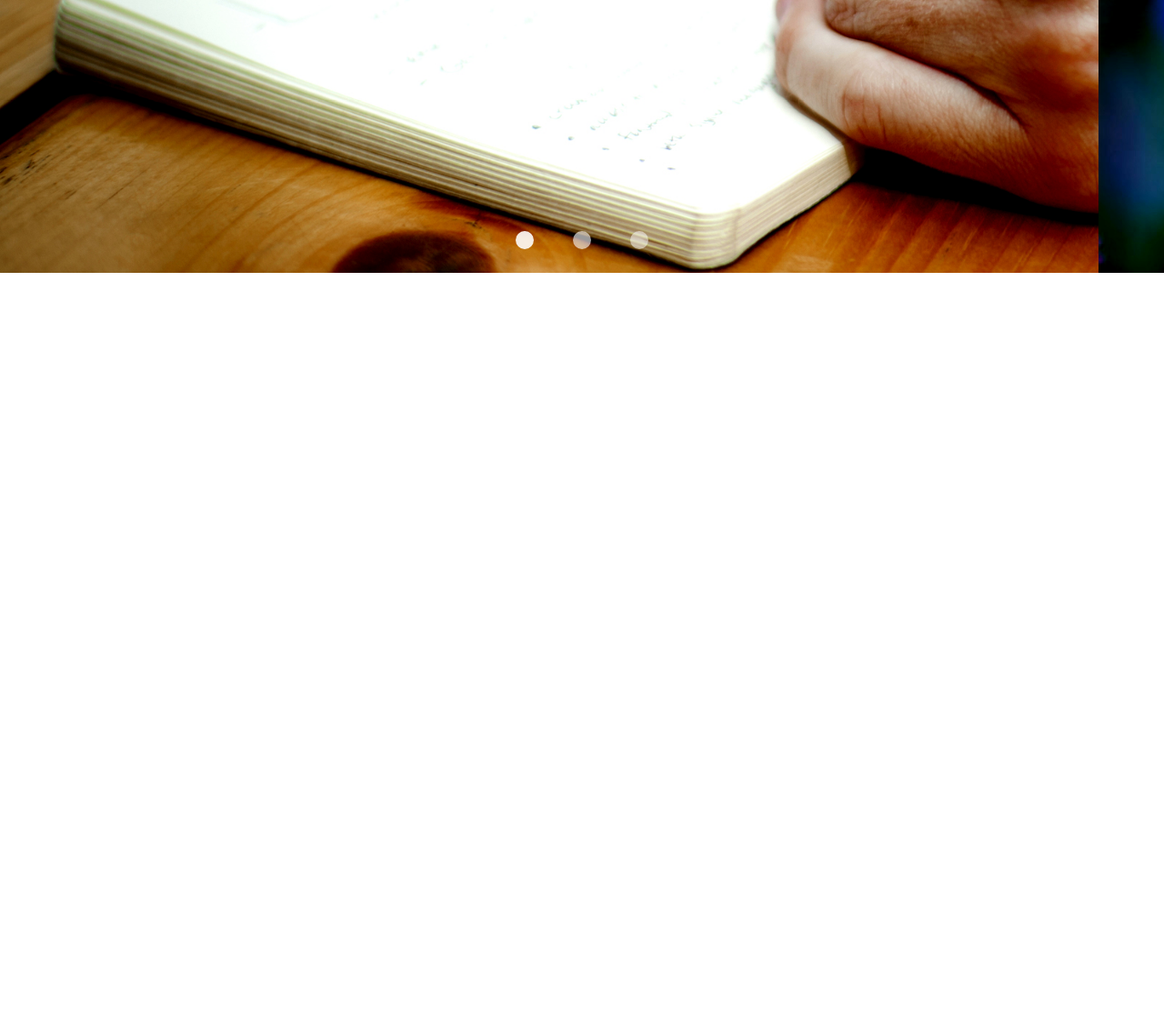
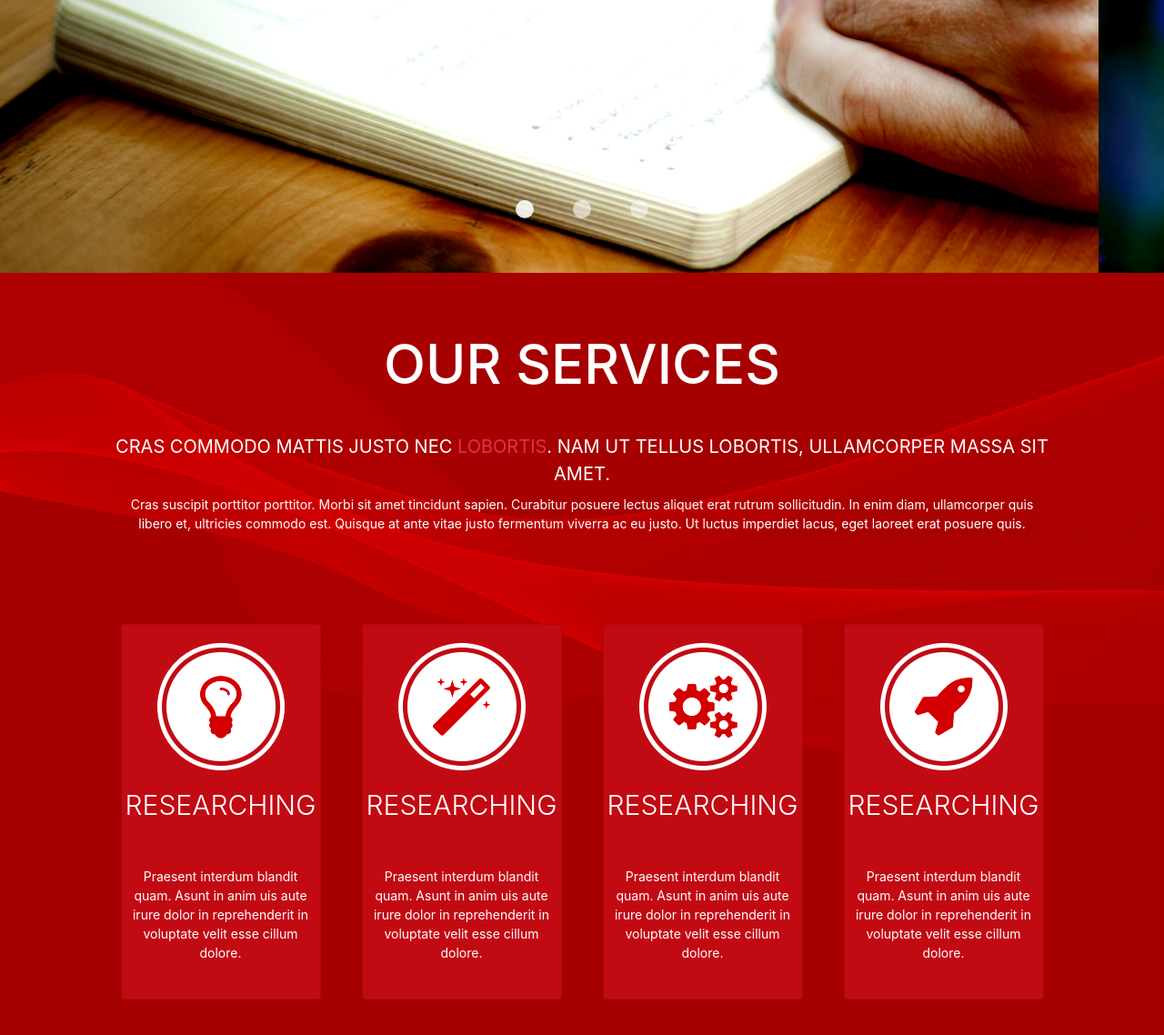
Before and after one commit to mykola-gataylo/HW_36_Bootstrap, a website: page src/index.html in a window 1280 px wide. Shown: the part 500-1638 px from the top of the page at 91% size. Before the commit the page ends 800 px from the top, so only its background shows below. Drawn offline with nearby package versions, Linux system fonts and the light colour scheme; files that its build step writes are made by us from their sources.

Commit message:
section "services" with adaptive

```diff
--- a/src/index.html
+++ b/src/index.html
@@ -60,6 +60,64 @@
 
   </header>
 
+  <section class="services text-white">
+    <div class="container-fluid p-0">
+      <div class="services-section-title section-title text-center d-flex align-items-center flex-column">
+        <h2 class="section-title__title text-uppercase mt-0">our services</h2>
+        <p class="section-title__subtitle text-uppercase mb-2">Cras commodo mattis justo nec
+          <span class="text-danger">lobortis</span>. Nam ut tellus lobortis, ullamcorper massa
+          sit amet.
+        </p>
+        <span class="section-title__text">Cras suscipit porttitor porttitor.
+          Morbi sit amet tincidunt sapien. Curabitur posuere lectus aliquet
+          erat rutrum sollicitudin. In enim diam, ullamcorper quis libero et,
+          ultricies commodo est. Quisque at ante vitae justo fermentum viverra
+          ac eu justo. Ut luctus imperdiet lacus, eget laoreet erat posuere quis.
+        </span>
+      </div>
+
+      <div class="services-cards row d-flex justify-content-around">
+        <div class="services-card card d-flex justify-content-center align-items-center text-center">
+          <img src="./assets/img/researching_icon.png" alt="researching_icon">
+          <div class="services-card-body card-body">
+            <h5 class="services-card-title card-title text-uppercase">researching</h5>
+            <p class="services-card-text card-text">Praesent interdum blandit quam.
+              Asunt in anim uis aute irure dolor in reprehenderit in
+              voluptate velit esse cillum dolore.</p>
+          </div>
+        </div>
+        <div class="services-card card d-flex justify-content-center align-items-center text-center">
+          <img src="./assets/img/design_icon.png" alt="design_icon.jpg">
+          <div class="services-card-body card-body">
+            <h5 class="services-card-title card-title text-uppercase">researching</h5>
+            <p class="services-card-text card-text">Praesent interdum blandit quam.
+              Asunt in anim uis aute irure dolor in reprehenderit in
+              voluptate velit esse cillum dolore.</p>
+          </div>
+        </div>
+        <div class="services-card card d-flex justify-content-center align-items-center text-center">
+          <img src="./assets/img/development_icon.png" alt="development_icon">
+          <div class="services-card-body card-body">
+            <h5 class="services-card-title card-title text-uppercase">researching</h5>
+            <p class="services-card-text card-text">Praesent interdum blandit quam.
+              Asunt in anim uis aute irure dolor in reprehenderit in
+              voluptate velit esse cillum dolore.</p>
+          </div>
+        </div>
+        <div class="services-card card d-flex justify-content-center align-items-center text-center">
+          <img src="./assets/img/launch_icon.png" alt="launch_icon">
+          <div class="services-card-body card-body">
+            <h5 class="services-card-title card-title text-uppercase">researching</h5>
+            <p class="services-card-text card-text">Praesent interdum blandit quam.
+              Asunt in anim uis aute irure dolor in reprehenderit in
+              voluptate velit esse cillum dolore.</p>
+          </div>
+        </div>
+      </div>
+    </div>
+
+  </section>
+
   <script src="./main.min.js"></script>
 </body>
 
--- a/src/styles/header.scss
+++ b/src/styles/header.scss
@@ -22,6 +22,10 @@ header {
     text-align: center;
   }
 
+  .carousel-indicators-custom {
+    margin-bottom: 50px;
+  }
+
   .carousel-indicators-custom li {
     width: 20px;
     height: 20px;
--- a/src/styles/header_media.scss
+++ b/src/styles/header_media.scss
@@ -26,6 +26,10 @@
     .carousel-control-next-icon-custom {
       display: none;
     }
+
+    .carousel-indicators-custom {
+      margin-bottom: 30px;
+    }
   }
 }
 
@@ -49,6 +53,10 @@
     .carousel-control-prev-icon-custom,
     .carousel-control-next-icon-custom {
       display: none;
+    }
+
+    .carousel-indicators-custom {
+      margin-bottom: 20px;
     }
   }
 }
--- a/src/styles/main.min.scss
+++ b/src/styles/main.min.scss
@@ -1,4 +1,8 @@
 @import '../../node_modules/bootstrap/scss/bootstrap.scss';
 @import 'base';
 @import 'header';
+@import 'services';
+
+
 @import 'header_media';
+@import 'services_media';
--- /dev/null
+++ b/src/styles/services.scss
@@ -0,0 +1,48 @@
+.services {
+  padding: 0 125px 90px;
+  background: url(../assets/our_services_bg.jpg);
+  background-size: cover;
+  background-position: center center;
+
+  .section-title {
+    margin-bottom: 100px;
+  }
+
+  .section-title__title {
+    font-size: 60px;
+    margin-bottom: 40px;
+  }
+
+  .section-title__subtitle {
+    font-size: 20px;
+  }
+
+  .section-title__text {
+    font-size: 14px;
+  }
+
+  .mt-0 {
+    margin-top: 4rem !important;
+  }
+
+  .mb-0 {
+    margin-bottom: 4rem !important;
+  }
+
+  .services-card {
+    max-width: 220px;
+    background-color: #c20a13;
+    padding: 1.25rem;
+    margin-bottom: 15px;
+  }
+
+  .services-card-title {
+    font-size: 30px;
+    font-weight: 300;
+    margin-bottom: 50px;
+  }
+
+  .services-card-text {
+    font-size: 14px;
+  }
+}
--- /dev/null
+++ b/src/styles/services_media.scss
@@ -0,0 +1,11 @@
+@media (min-width:1200px) {}
+
+@media (min-width: 768px) and (max-width: 991.98px) {}
+
+@media (min-width: 575.98px) and (max-width: 768.98px) {}
+
+@media (max-width: 575.98px) {
+  .services {
+    padding: 0 65px 45px;
+  }
+}
```
Also changed, not shown: src/assets/img/design_icon.png (added), src/assets/img/development_icon.png (added), src/assets/img/launch_icon.png (added), src/assets/img/researching_icon.png (added), src/assets/img/user_icon.png (added), src/assets/our_services_bg.jpg (added).
